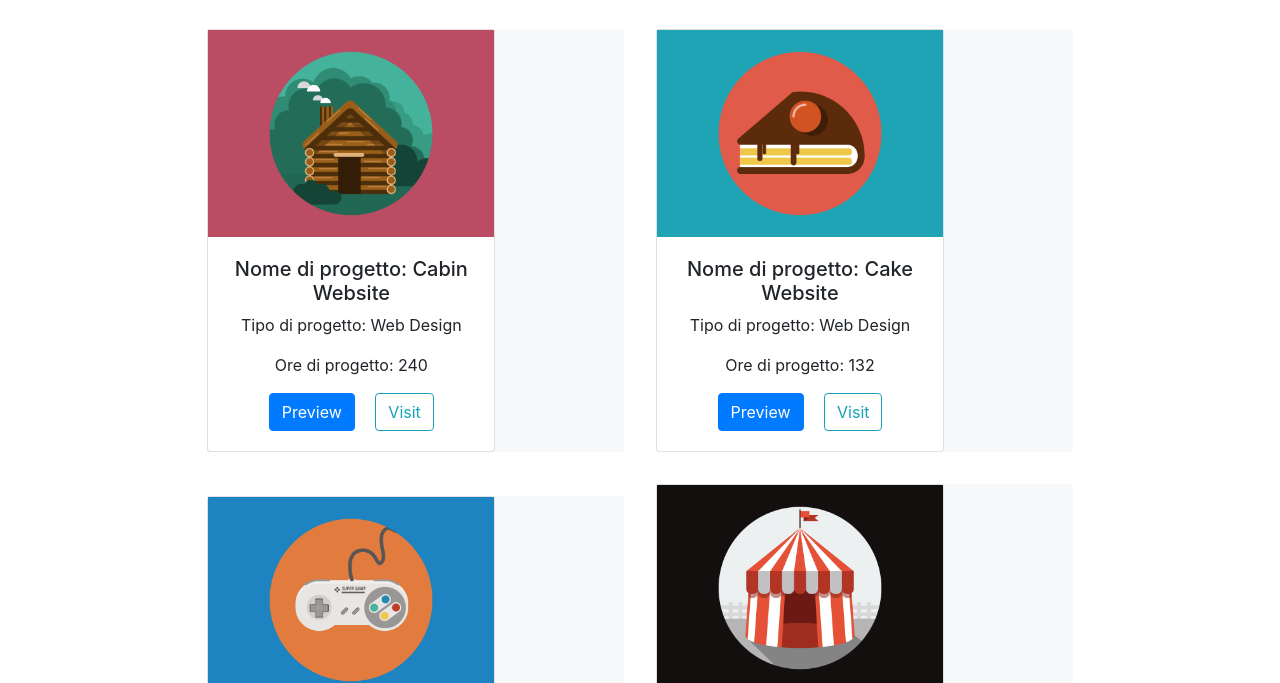
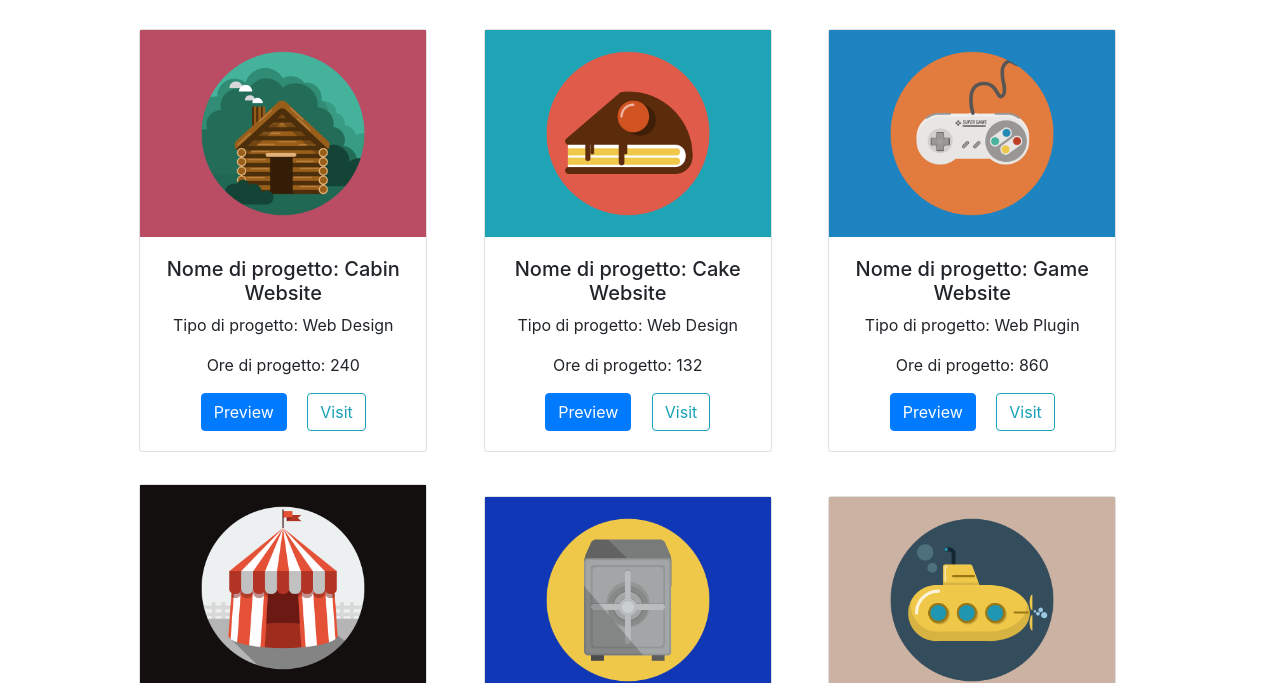
Before and after one commit to nikolaesp/bootstrap-js-freelancer, a plain HTML site: page index.html in a window 1280 px wide. Shown: the part 477-1160 px from the top of the page. Drawn offline with nearby package versions, Linux system fonts and the light colour scheme.

Commit message:
sistemato layout

```diff
--- a/index.html
+++ b/index.html
@@ -33,7 +33,7 @@
   <div class="container-fluid text-center">
 
     <h1 class="my-3">PORTFOLIO</h1>
-    <div class="container-fluid">
+    <div class="container-fluid w-100">
       <div class="row g-4 mb-4 text-start justify-content-center w-auto d-flex align-items-center" id="portfolio">
 
 
--- a/main.js
+++ b/main.js
@@ -33,7 +33,7 @@ portfolio.forEach(element => {
     htmlCode = htmlCode +
         `
 
-<div class="col-sm-4 g-3 bg-light border-white p-0 b-0 m-3 bm-5 w-auto">
+<div class="col-3 g-3 bg-white border-white p-0 b-0 m-3 bm-5 w-75">
 
 <div class="card" style="width: 18rem;">
     <img class="img-fluid  m-0 p-0 b-0" src="${element.foto}" alt="${element.nome}">
```
